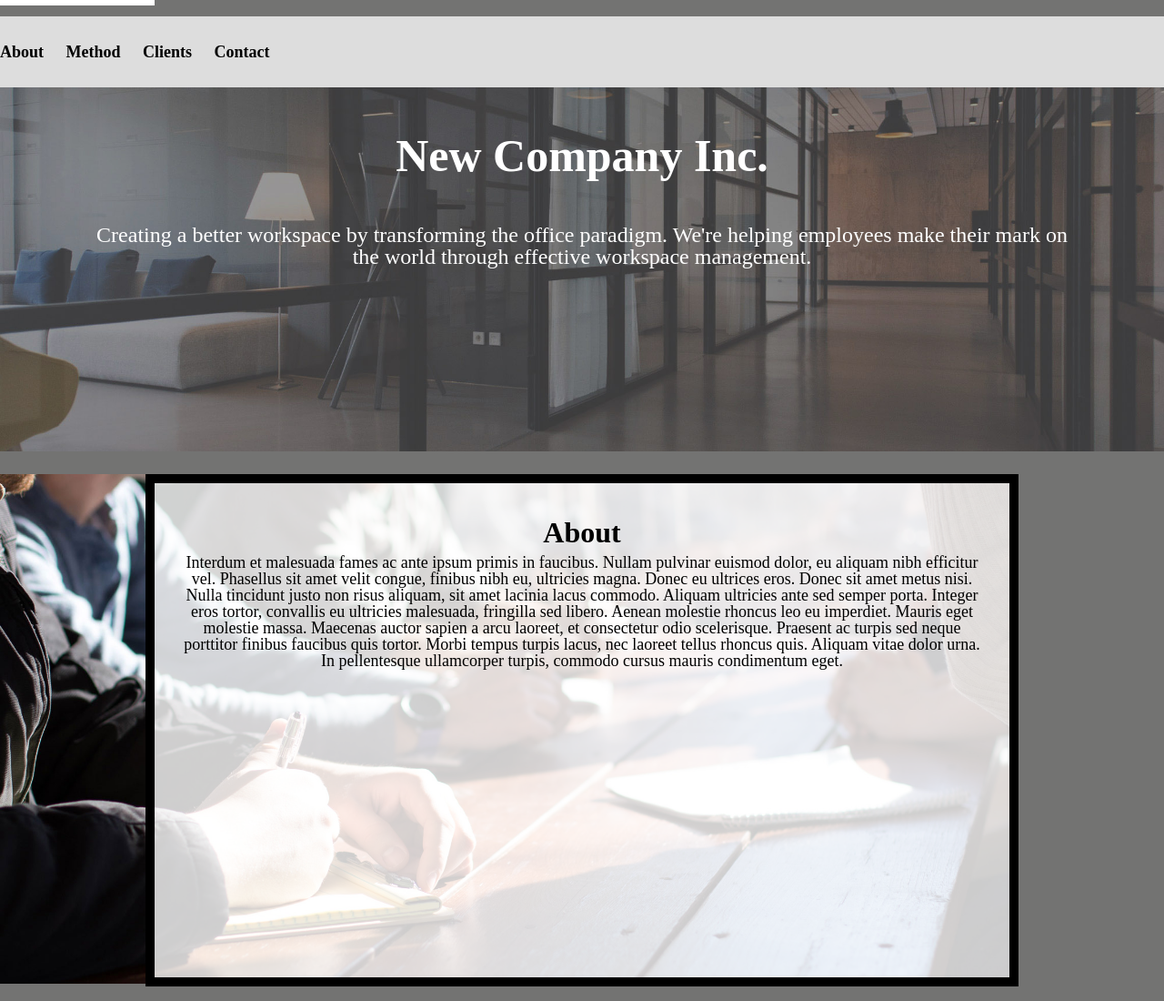
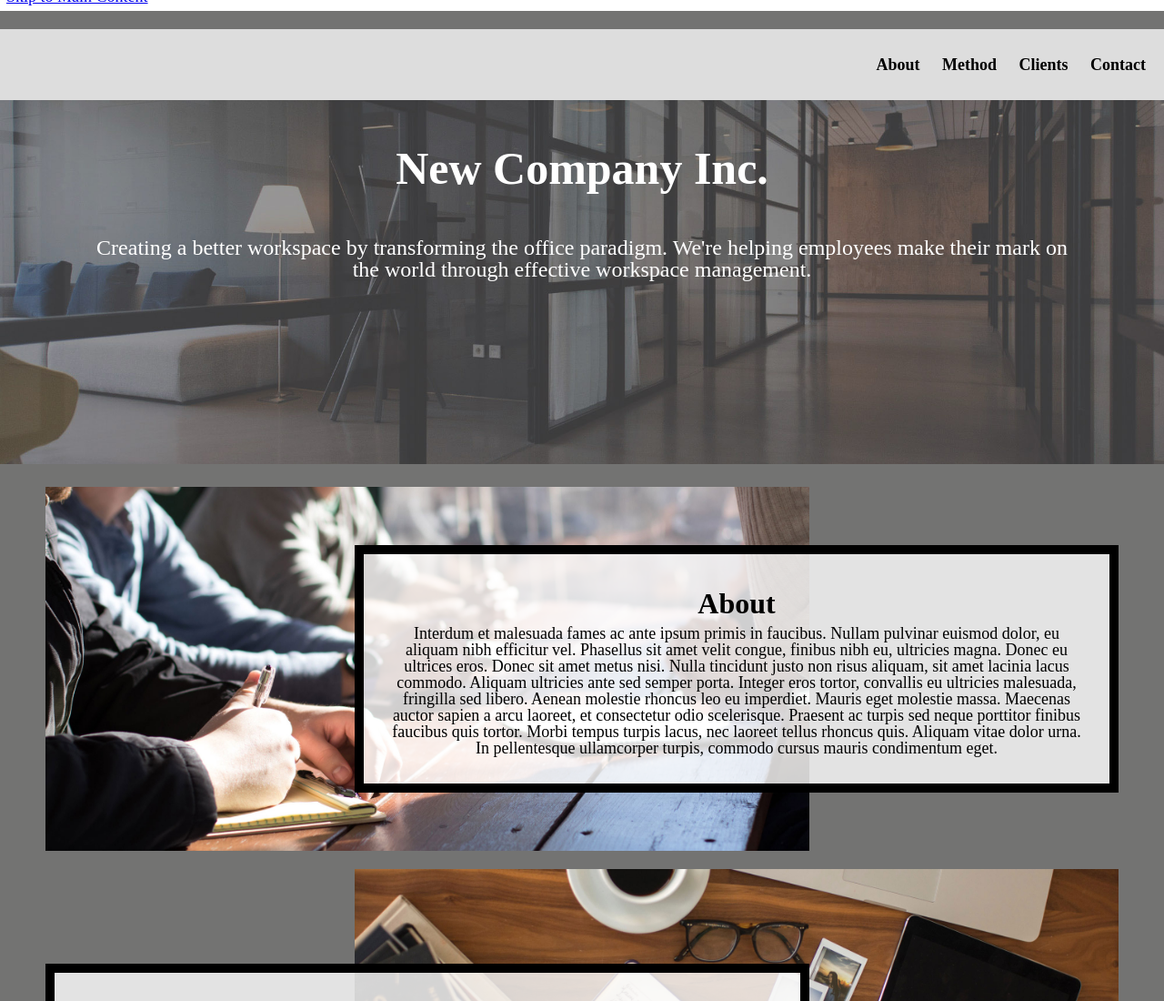
Before and after one commit to JordanDodson/homework5-2021, a plain HTML site: page index.html in a window 1280 px wide. Shown: the top 1100 px of the page at 91% size. Drawn offline with Linux system fonts and the light colour scheme.

Commit message:
fixed text decoration and grid alignment

```diff
--- a/css/style.css
+++ b/css/style.css
@@ -61,14 +61,13 @@ nav a{
 /*Req 2*/
 /*Write selector/rule property to add an underline when
 links in the navigation are in the hover or focus state.*/
-
 a:hover{
 
   text-decoration: underline;
 }
 
 /*Req 3a*/
-.skip a{
+.skip{
   background: white;
   left: 0;
   padding: 7px;
@@ -103,7 +102,7 @@ top: 10px;
 
   display: grid;
   grid-template-columns: 1fr 3fr 3fr 1fr;
-  grid-auto-rows: auto;
+  grid-auto-rows: auto auto auto auto;
   grid-row-gap: 20px;
 
   /*Your Code Here*/
@@ -134,7 +133,7 @@ header{
 
 /*Req 8a, 8b, and 8c*/
 .about-image, .method-image, .client-image, .contact-image{
-  grid-column: 1 / 4;
+  grid-column: 1 / 5;
   max-height: 650px;
   overflow: hidden;
 
@@ -170,6 +169,7 @@ header{
   border: 10px solid black;
   padding: 30px;
   text-align: center;
+  align-self: center;
 
 }
 
@@ -179,26 +179,28 @@ header{
   img{
      width:100%;
   }
-
   /*Req 10*/
   nav{
     padding: 30px 0px;
+    text-align: right;
+
     /*Your code here:*/
   }
 
   /*Req 11*/
   .container{
-    /*Your code here:*/
+    grid-template-columns: 50px auto 500px auto 50px;
+    grid-auto-rows: 400px 425px 425px 400px;
   }
 
   /*Req 12*/
   .about, .client, .method-image, .contact-image{
-    /*Your code here:*/
+    grid-column: 3 / 5;
   }
 
   /*Req 13*/
   .about-image, .client-image, .method, .contacts{
-    /*Your code here:*/
+    grid-column: 2 / 4;
   }
 }
 
@@ -214,7 +216,7 @@ preferences to reduce motion.*/
       scroll-behavior: auto; /* Removes scroll animation */
   }
 
-  .skip a{
+  .skip{
     -webkit-transition: none; /* sets to default setting */
     transition: none;        /* sets to default setting */
    }
```
